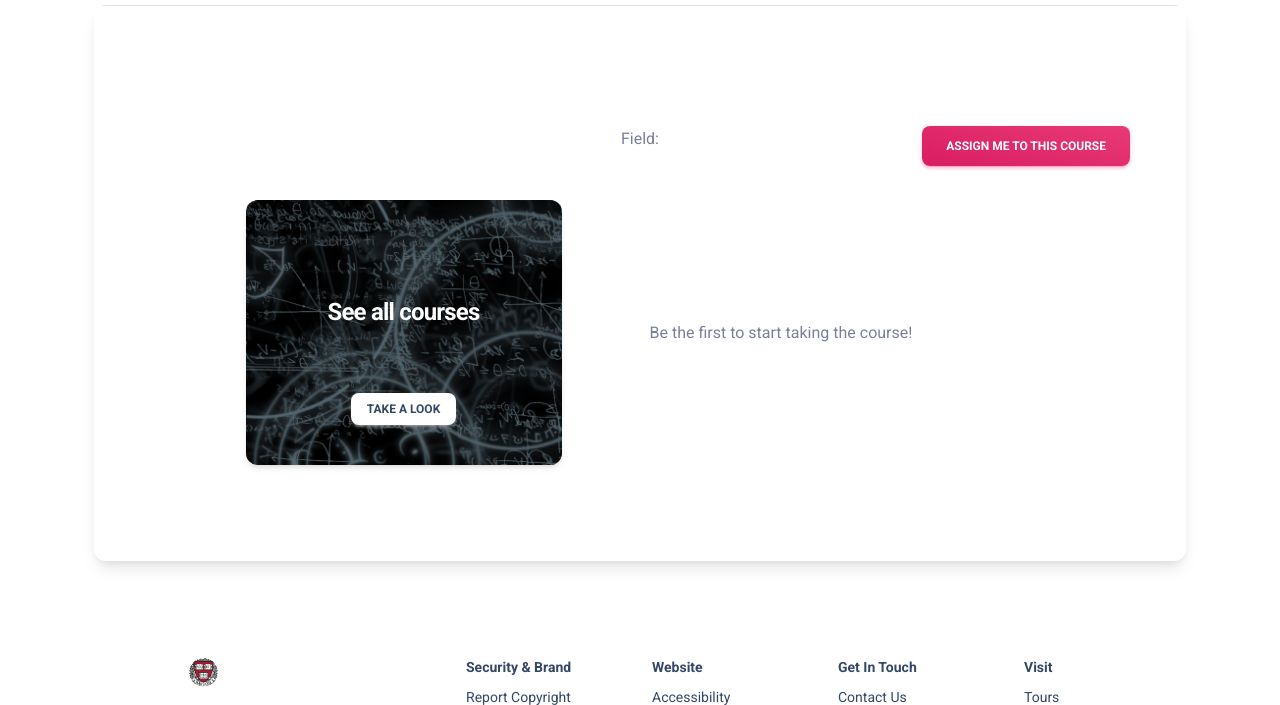
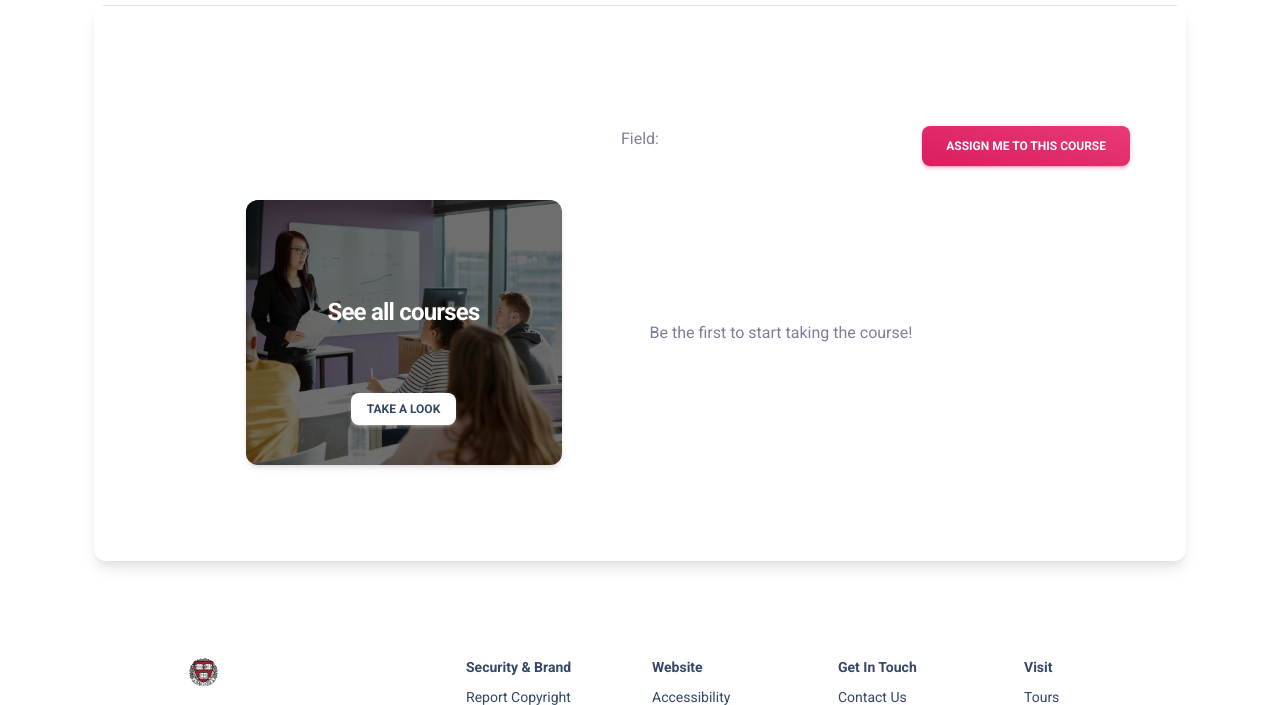
Before and after one commit to KatyaVasylieva/university, a Django app: template templates/optional_courses/course_detail.html in a window 1280 px wide. Shown: the part 193-898 px from the top of the page. Run offline with Django 3.2, Linux system fonts and the light colour scheme; the template is opened without the code that fills it, so the values that code supplies are empty; some libraries are stand-ins or nearby versions.

Commit message:
Change image on card in course_detail template

```diff
--- a/templates/optional_courses/course_detail.html
+++ b/templates/optional_courses/course_detail.html
@@ -52,7 +52,7 @@
       <div class="col-md-4 ms-auto my-auto">
         <div class="cursor-pointer">
           <div class="card card-background">
-            <div class="full-background" style="background-image: url('/static/img/field_detail.jpeg')"></div>
+            <div class="full-background" style="background-image: url('/static/img/course_detail.jpeg')"></div>
             <div class="card-body pt-7 text-center">
               <h4 class="text-white mb-5">See all courses</h4>
               <button type="button" class="btn btn-white btn-sm mt-3"><a href="{% url 'optional-courses:course-list' %}">Take a look</a></button>
```
Also changed, not shown: static/img/course_detail.jpeg (added).
